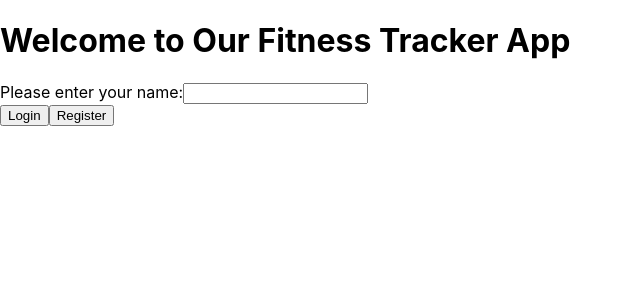
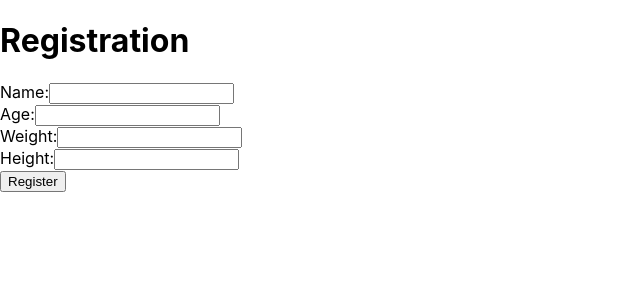
Before and after one commit to harshinibharani/fitness-tracker, a React (Create React App) app: page /register in a window 1280 px wide. Shown: the top 300 px of the page, without its empty margins (0-640 px from the left). Built offline with nearby package versions, Linux system fonts and the light colour scheme.

Commit message:
updated db schema & added registration/login page

```diff
--- a/package.json
+++ b/package.json
@@ -3,6 +3,9 @@
   "version": "0.1.0",
   "private": true,
   "dependencies": {
+    "@emotion/react": "^11.11.3",
+    "@emotion/styled": "^11.11.0",
+    "@mui/material": "^5.15.11",
     "@testing-library/jest-dom": "^5.17.0",
     "@testing-library/react": "^13.4.0",
     "@testing-library/user-event": "^13.5.0",
@@ -11,6 +14,7 @@
     "react": "^18.2.0",
     "react-dom": "^18.2.0",
     "react-redux": "^9.1.0",
+    "react-router-dom": "^6.22.1",
     "react-scripts": "5.0.1",
     "redux": "^5.0.1",
     "web-vitals": "^2.1.4"
--- a/src/App.js
+++ b/src/App.js
@@ -1,11 +1,16 @@
 import React from 'react';
+import { BrowserRouter as Router, Routes, Route } from 'react-router-dom';
 import WelcomePage from './components/WelcomePage';
+import RegistrationPage from './components/RegistrationPage.js';
 
 function App() {
   return (
-    <div className="App">
-      <WelcomePage />
-    </div>
+    <Router>
+      <Routes>
+        <Route path="/" element={<WelcomePage />} />
+        <Route path="/register" element={<RegistrationPage />} />
+      </Routes>
+    </Router>
   );
 }
 
--- a/src/components/RegistrationPage.js
+++ b/src/components/RegistrationPage.js
@@ -1,71 +1,79 @@
 import React, { useState } from 'react';
+import { useNavigate } from 'react-router-dom';
 
 const RegistrationPage = () => {
-  const [registered, setRegistered] = useState(false);
+  const navigate = useNavigate();
   const [name, setName] = useState('');
-  const [inputName, setInputName] = useState('');
+  const [age, setAge] = useState('');
+  const [weight, setWeight] = useState('');
+  const [height, setHeight] = useState('');
 
-  const handleInputChange = (event) => {
-    setInputName(event.target.value);
+  const handleNameChange = (event) => {
+    setName(event.target.value);
   };
 
-  const handleRegister = async () => {
-    if (inputName.trim() !== '') {
+  const handleAgeChange = (event) => {
+    setAge(event.target.value);
+  };
+
+  const handleWeightChange = (event) => {
+    setWeight(event.target.value);
+  };
+
+  const handleHeightChange = (event) => {
+    setHeight(event.target.value);
+  };
+
+  const handleSubmit = async (event) => {
+    event.preventDefault();
     try {
       const response = await fetch('http://localhost:4000/register', {
         method: 'POST',
         headers: {
           'Content-Type': 'application/json',
         },
-          body: JSON.stringify({ name: inputName }),
+        body: JSON.stringify({ name, age, weight, height }),
       });
 
       const data = await response.json();
       if (response.ok) {
-          setName(inputName);
-          setRegistered(true);
+        alert(data.message);
+        navigate('/'); // Navigate to login page on successful registration
       } else {
-          alert(data.message);
+        alert('Registration failed');
       }
     } catch (error) {
       console.error('Error during registration:', error);
       alert('Registration failed. Please check the console for more details.');
     }
-    } else {
-      alert('Please enter your name to register.');
-    }
-  };
-
-  const handleSubmit = (event) => {
-    event.preventDefault();
-    alert(`Welcome, ${name}!`);
   };
 
   return (
     <div>
-      {registered ? (
-        <div>
-          <h1>Registration Successful, {name}!</h1>
-        </div>
-      ) : (
-        <div>
-          <h1>Registration Page</h1>
+      <h1>Registration</h1>
       <form onSubmit={handleSubmit}>
         <label>
-              Please enter your name:
-              <input
-                type="text"
-                value={inputName}
-                onChange={handleInputChange}
-              />
+          Name:
+          <input type="text" value={name} onChange={handleNameChange} />
         </label>
         <br />
-            <button type="submit" onClick={handleRegister}>
-              Register
-            </button>
+        <label>
+          Age:
+          <input type="number" value={age} onChange={handleAgeChange} />
+        </label>
+        <br />
+        <label>
+          Weight:
+          <input type="number" value={weight} onChange={handleWeightChange} />
+        </label>
+        <br />
+        <label>
+          Height:
+          <input type="number" value={height} onChange={handleHeightChange} />
+        </label>
+        <br />
+        <button type="submit">Register</button>
       </form>
-        </div>
-      )}
     </div>
   );
 };
--- a/src/components/WelcomePage.js
+++ b/src/components/WelcomePage.js
@@ -1,4 +1,5 @@
 import React, { useState } from 'react';
+import { Link } from 'react-router-dom';
 
 const WelcomePage = () => {
   const [loggedIn, setLoggedIn] = useState(false);
@@ -36,33 +37,6 @@ const WelcomePage = () => {
     }
   };
 
-  const handleRegister = async () => {
-    if (inputName.trim() !== '') {
-      try {
-        const response = await fetch('http://localhost:4000/register', {
-          method: 'POST',
-          headers: {
-            'Content-Type': 'application/json',
-          },
-          body: JSON.stringify({ name: inputName }),
-        });
-
-        const data = await response.json();
-        if (response.ok) {
-          setName(inputName);
-          setLoggedIn(true);
-        } else {
-          alert(data.message);
-        }
-      } catch (error) {
-        console.error('Error during registration:', error);
-        alert('Registration failed. Please check the console for more details.');
-      }
-    } else {
-      alert('Please enter your name to register.');
-    }
-  };
-
   const handleLogout = () => {
     setName('');
     setInputName('');
@@ -71,7 +45,7 @@ const WelcomePage = () => {
 
   const handleSubmit = (event) => {
     event.preventDefault();
-    alert(`Welcome, ${name}!`);
+    // alert(`Welcome, ${name}!`);
   };
 
   return (
@@ -83,7 +57,7 @@ const WelcomePage = () => {
         </div>
       ) : (
         <div>
-          <h1>Welcome to Our Fitness Tracker App</h1>
+          <h1>Fitness Tracker</h1>
           <form onSubmit={handleSubmit}>
             <label>
               Please enter your name:
@@ -97,10 +71,10 @@ const WelcomePage = () => {
             <button type="submit" onClick={handleLogin}>
               Login
             </button>
-            <button type="button" onClick={handleRegister}>
-              Register
-            </button>
           </form>
+          <div>
+            <Link to="/register">New User? Register</Link>
+          </div>
         </div>
       )}
     </div>
```
Also changed, not shown: 2 other files (tests, documents, lock files or other folders). Lines whose indentation alone changed are shown as unchanged.
